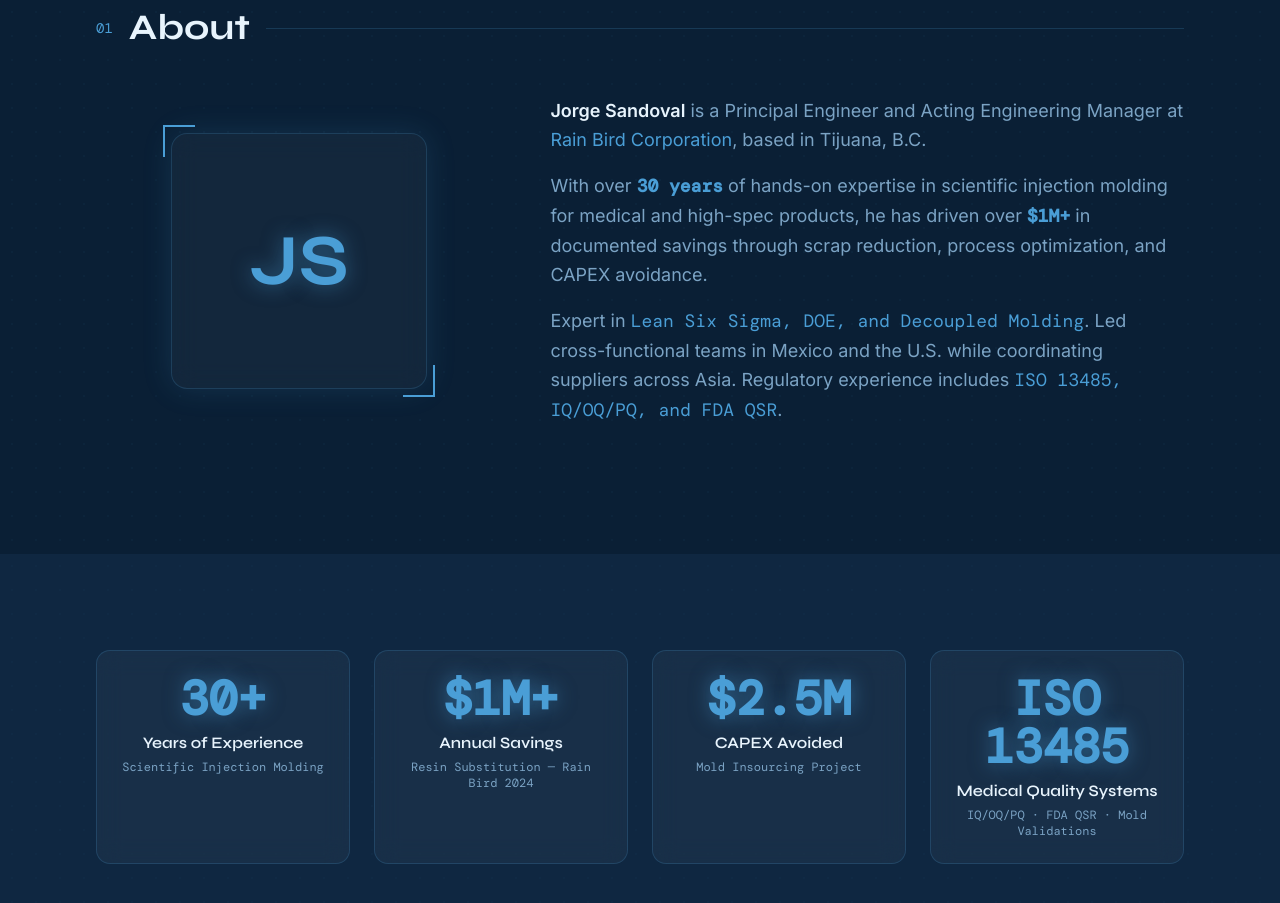
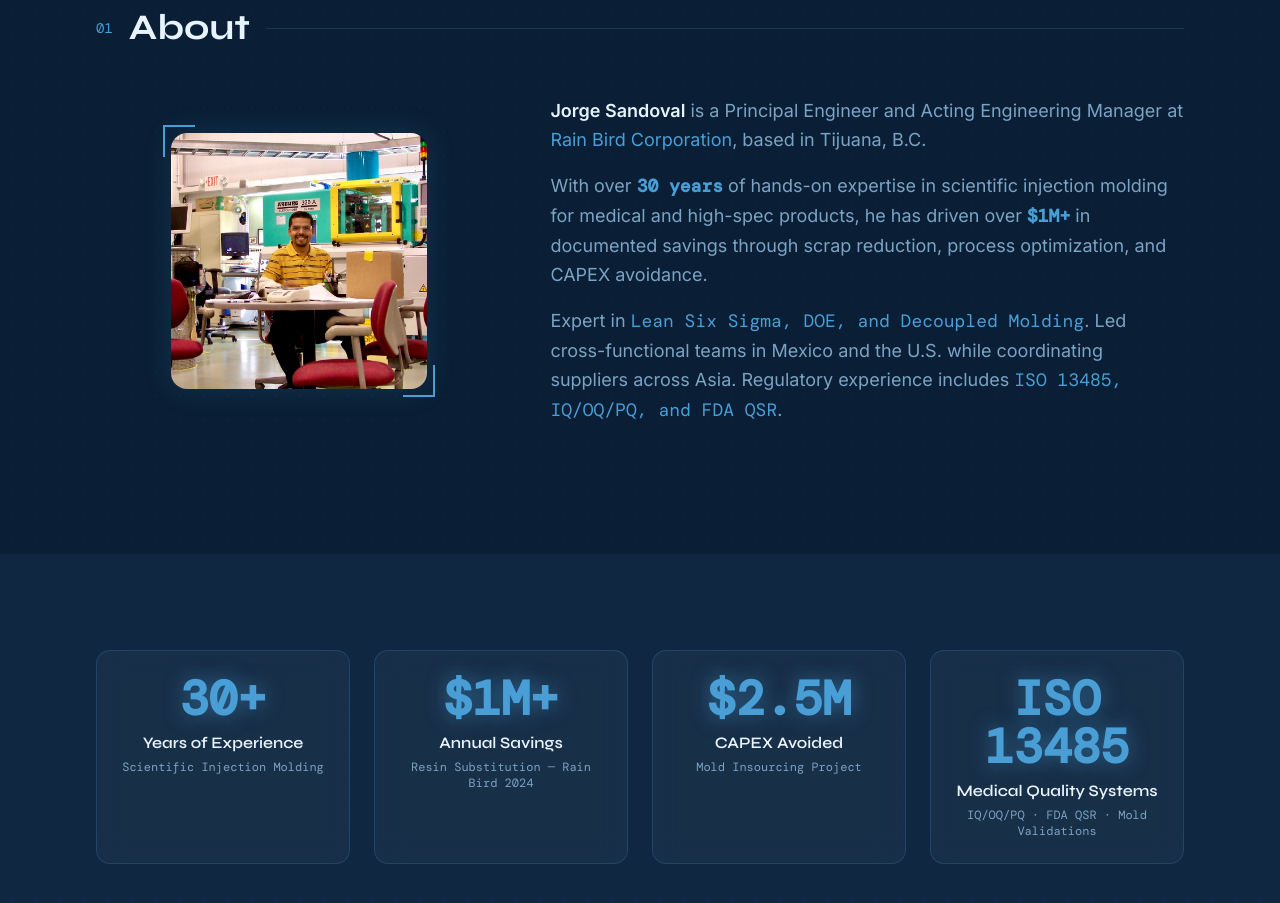
Before and after one commit to jorgesun/Jorge_Sandoval_Portafolio, a Next.js app: page / in a window 1280 px wide. Shown: the part 920-1823 px from the top of the page. Built offline with nearby package versions, Linux system fonts and the light colour scheme; a web font is replaced by a local one.

Commit message:
Replace JS monogram with profile photo in About section
Co-Authored-By: Claude Sonnet 4.6 <noreply@anthropic.com>

```diff
--- a/components/portfolio/about-section.tsx
+++ b/components/portfolio/about-section.tsx
@@ -3,6 +3,7 @@
 import { motion } from "framer-motion"
 import { useInView } from "framer-motion"
 import { useRef } from "react"
+import Image from "next/image"
 
 export function AboutSection() {
   const ref = useRef(null)
@@ -38,11 +39,16 @@ export function AboutSection() {
               className="md:col-span-2 flex justify-center"
             >
               <div className="relative">
-                {/* Monogram Avatar */}
-                <div className="w-48 h-48 md:w-64 md:h-64 rounded-2xl glass-card flex items-center justify-center metallic-glow">
-                  <span className="font-[family-name:var(--font-syne)] font-bold text-6xl md:text-7xl text-[#4A9ED6] text-glow">
-                    JS
-                  </span>
+                {/* Profile Photo */}
+                <div className="w-48 h-48 md:w-64 md:h-64 rounded-2xl overflow-hidden metallic-glow">
+                  <Image
+                    src="/jorge-sandoval.jpg"
+                    alt="Jorge Sandoval — Engineering Manager"
+                    width={256}
+                    height={256}
+                    className="w-full h-full object-cover object-center"
+                    priority
+                  />
                 </div>
                 {/* Decorative corners */}
                 <div className="absolute -top-2 -left-2 w-8 h-8 border-l-2 border-t-2 border-[#4A9ED6]" />
```
Also changed, not shown: public/jorge-sandoval.jpg (added).
